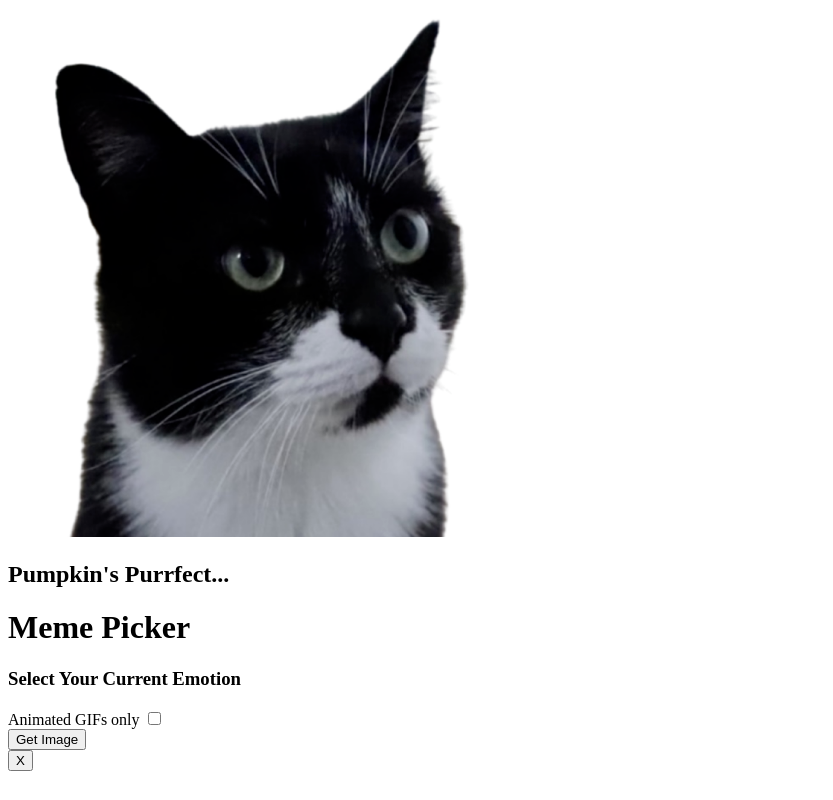
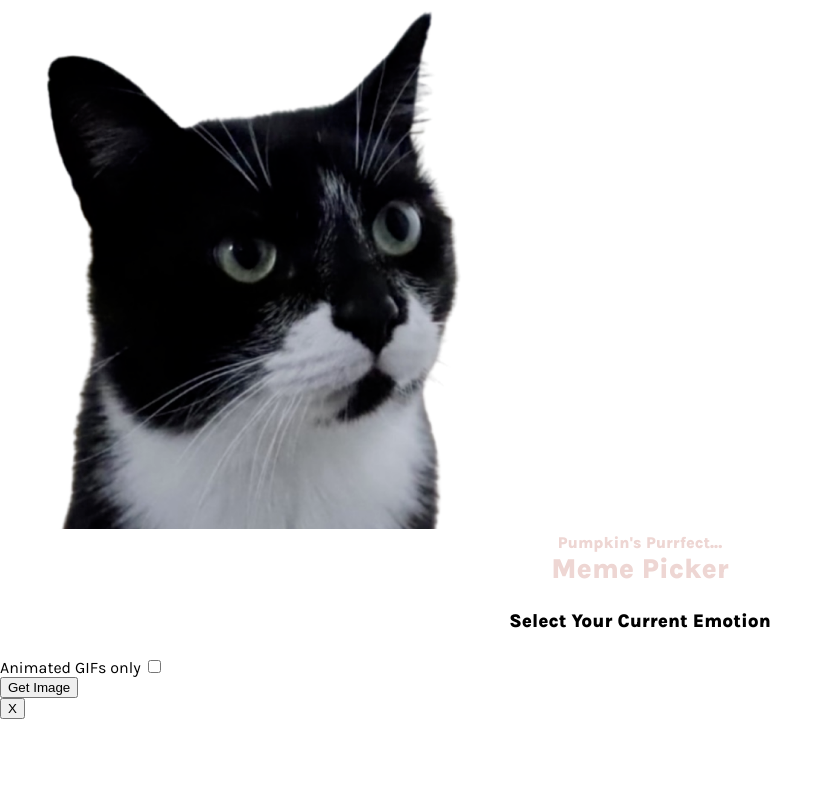
Before and after one commit to mpumi-moale/meme-picker, a website built with Vite: page index.html in a window 1280 px wide. Shown: the whole page, without its empty margins (0-833 px from the left). Built offline with nearby package versions, Linux system fonts and the light colour scheme.

Commit message:
typography

```diff
--- a/src/style.css
+++ b/src/style.css
@@ -1 +1,31 @@
-/* CSS */
+html,
+body {
+  margin: 0;
+  font-family: 'Karla', sans-serif;
+}
+
+/* typography */
+
+h1,
+h2,
+h3 {
+  text-align: center;
+}
+
+h1,
+h2 {
+  color: #EED6D3;
+  margin: 0;
+}
+
+h1 {
+  font-size: 28px;
+}
+
+h2 {
+  font-size: 16px;
+}
+
+h3 {
+  margin: 25px;
+}
```
